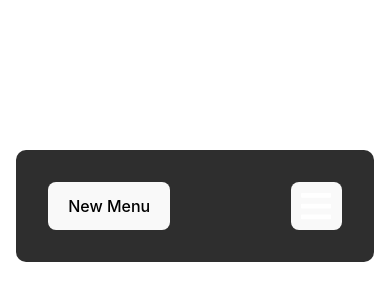
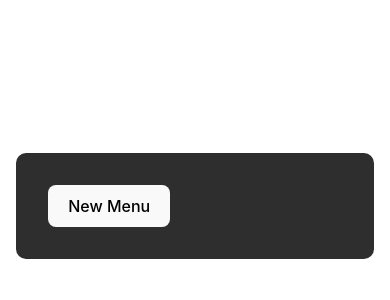
Before and after one commit to jrparente/app-simple-dinners, a React (Vite) app: page / in a window 390 px wide. Shown: the part 216-516 px from the top of the page. Built offline with nearby package versions, Linux system fonts and the light colour scheme.

Commit message:
Fixed the loading of the Toggle Button on the first initial screen

```diff
--- a/src/App.jsx
+++ b/src/App.jsx
@@ -14,7 +14,7 @@ function App() {
     (menus[0] && menus[0].id) || ""
   );
   const [isMobile, setIsMobile] = useState(window.innerWidth < 700);
-  const [showSidebar, setShowSidebar] = useState();
+  const [showSidebar, setShowSidebar] = useState(isMobile && menus.length > 0);
 
   // Check Window size to apply/remove Responsive Layout and functionalities to components
   useEffect(() => {
@@ -29,7 +29,8 @@ function App() {
   }, [isMobile]);
 
   useEffect(() => {
-    setShowSidebar(isMobile);
+    isMobile && menus.length > 0 ? console.log("true") : console.log("false");
+    setShowSidebar(isMobile && menus.length > 0);
   }, [isMobile]);
 
   // Change Sidebar visibility on button click in Mobile
@@ -143,6 +144,7 @@ function App() {
           createNewMeal={createNewMeal}
           menu={menus}
           isMobile={isMobile}
+          showSidebar={showSidebar}
           changeShow={changeShow}
         />
 
--- a/src/components/Header.jsx
+++ b/src/components/Header.jsx
@@ -1,7 +1,7 @@
 import React, { useState, useEffect } from "react";
 
 export default function Header(props) {
-  console.log(props.menu);
+  console.log(props);
   return (
     <header className="header flex">
       <button onClick={props.createNewMeal}>New Menu</button>
@@ -9,7 +9,7 @@ export default function Header(props) {
         <button
           aria-controls="primary-nav"
           aria-expanded="false"
-          className={`nav-toggle flex ${props.isMobile ? "" : "hide"}`}
+          className={`nav-toggle flex ${props.showSidebar ? "" : "hide"}`}
           onClick={props.changeShow}
         >
           <svg
@@ -26,7 +26,7 @@ export default function Header(props) {
             x="0px"
             y="0px"
             viewBox="0 0 1000 1000"
-            enable-background="new 0 0 1000 1000"
+            enableBackground="new 0 0 1000 1000"
             width="30"
             title="cross"
             aria-hidden="true"
```
Also changed, not shown: 1 other file (tests, documents, lock files or other folders).
